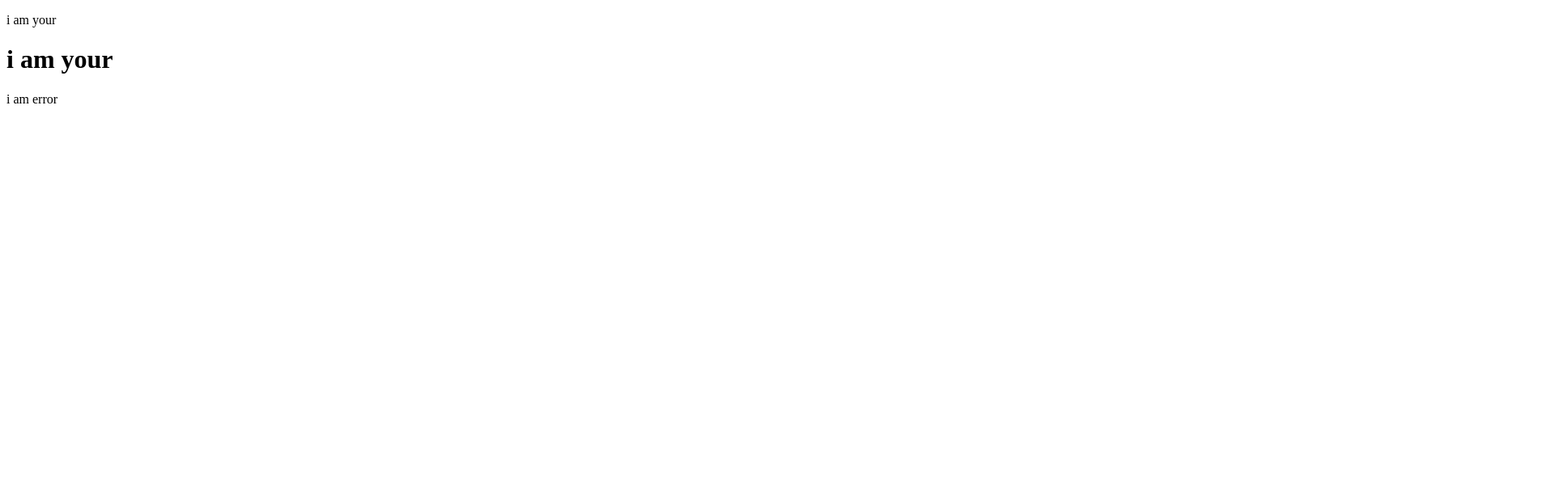
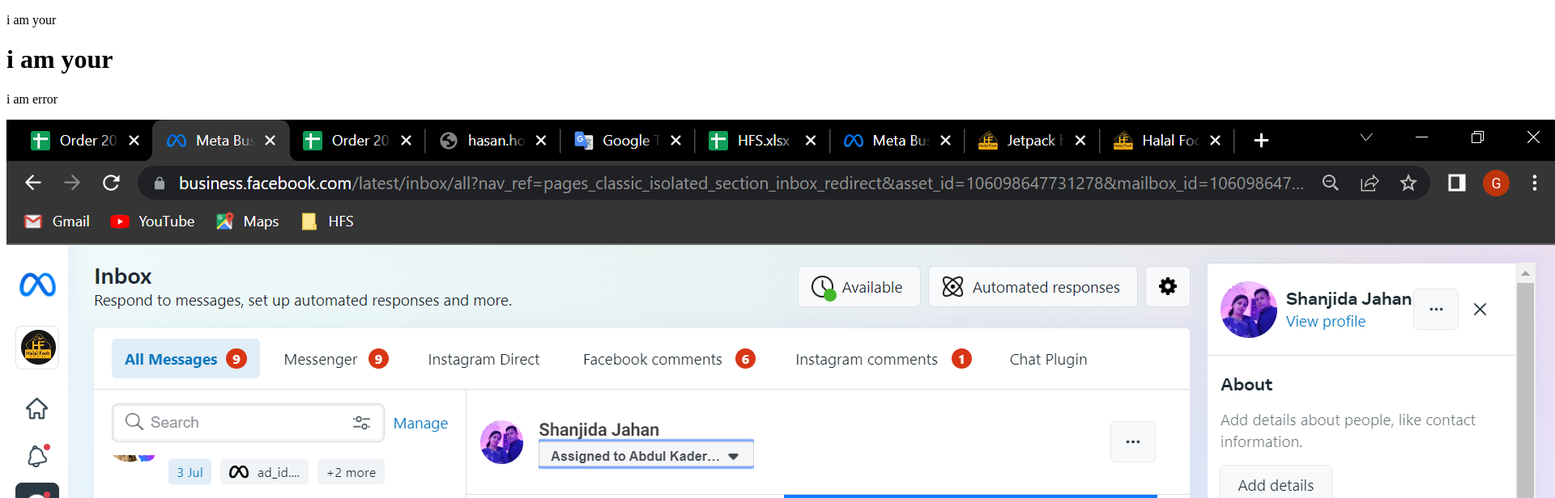
Before and after one commit to hasanpar/my-web-repo, a plain HTML site: page index.html in a window 1280 px wide. Shown: the top 616 px of the page at 81% size, 1920 px wide, since content can reach past the window. Drawn offline with Linux system fonts and the light colour scheme.

Commit message:
added image

```diff
--- a/index.html
+++ b/index.html
@@ -10,6 +10,7 @@
     <p>i am your</p>
     <h1>i am your</h1>
     <p>i am error</p>
+    <img src="Screenshot (13).png" alt="">
 
 
 </body>
```
Also changed, not shown: Screenshot (13).png (added).
